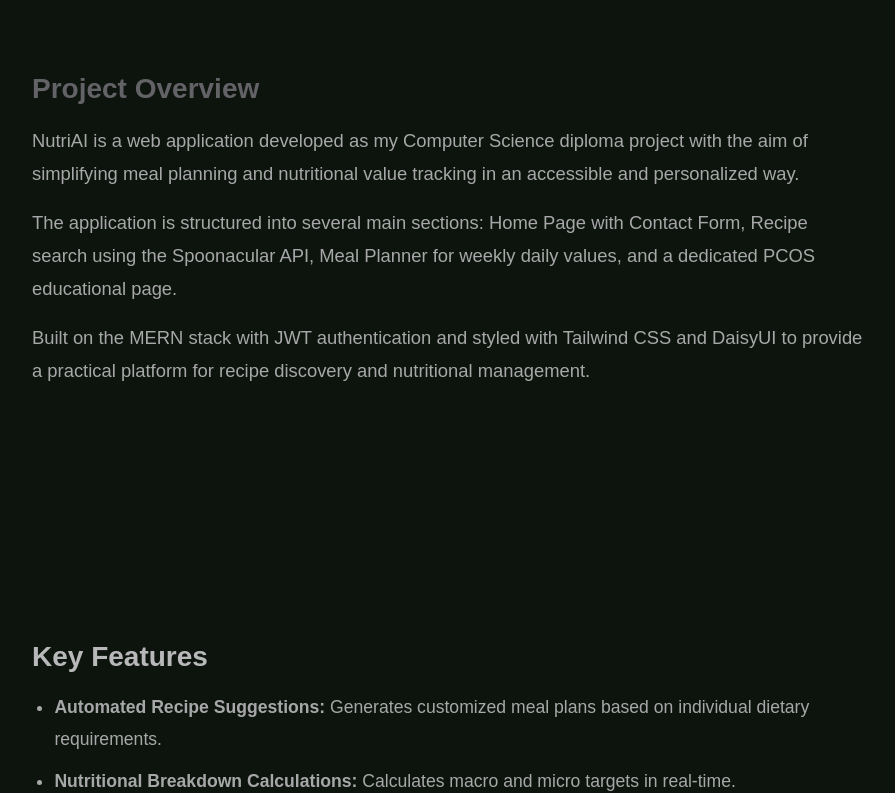
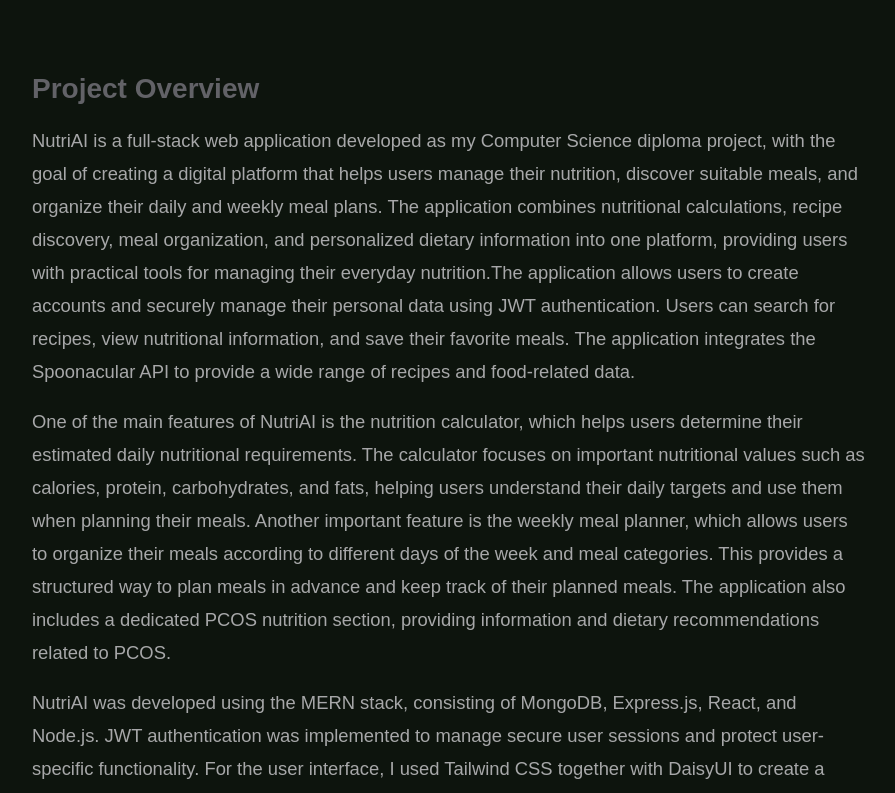
Before and after one commit to rozashkodra/my-portfolio, a React (Vite) app: page /projects/nutriai in a window 1280 px wide. Shown: the part 880-1673 px from the top of the page, without its empty margins (190-1085 px from the left). Built offline with nearby package versions, Linux system fonts and the light colour scheme.

Commit message:
Update portfolio project with NutriAI details

```diff
--- a/src/pages/NutriAIDetails.jsx
+++ b/src/pages/NutriAIDetails.jsx
@@ -1,5 +1,5 @@
-import React from 'react';
-import { Link } from 'react-router-dom';
+import React from "react";
+import { Link } from "react-router-dom";
 
 export default function NutriAIDetails() {
   const techStack = [
@@ -10,7 +10,7 @@ export default function NutriAIDetails() {
     "MERN Stack",
     "REST API",
     "JWT",
-    "Spoonacular API"
+    "Spoonacular API",
   ];
 
   return (
@@ -24,7 +24,8 @@ export default function NutriAIDetails() {
       <header className="detail-header">
         <h1 className="detail-title">NutriAI — Diploma Project</h1>
         <p className="detail-subtitle">
-          NutriAI: Web Application for Nutrition Planning, Recipe Management, and Nutritional Calculation
+          NutriAI: Web Application for Nutrition Planning, Recipe Management,
+          and Nutritional Calculation
         </p>
         <p className="detail-tech-lead">
           NutriAI was developed using the MERN technology stack, consisting of:
@@ -61,13 +62,46 @@ export default function NutriAIDetails() {
       <section className="detail-section">
         <h2 className="detail-section-title muted">Project Overview</h2>
         <p className="detail-text">
-          NutriAI is a web application developed as my Computer Science diploma project with the aim of simplifying meal planning and nutritional value tracking in an accessible and personalized way.
+          NutriAI is a full-stack web application developed as my Computer
+          Science diploma project, with the goal of creating a digital platform
+          that helps users manage their nutrition, discover suitable meals, and
+          organize their daily and weekly meal plans. The application combines
+          nutritional calculations, recipe discovery, meal organization, and
+          personalized dietary information into one platform, providing users
+          with practical tools for managing their everyday nutrition.The
+          application allows users to create accounts and securely manage their
+          personal data using JWT authentication. Users can search for recipes,
+          view nutritional information, and save their favorite meals. The
+          application integrates the Spoonacular API to provide a wide range of
+          recipes and food-related data.
         </p>
         <p className="detail-text">
-          The application is structured into several main sections: Home Page with Contact Form, Recipe search using the Spoonacular API, Meal Planner for weekly daily values, and a dedicated PCOS educational page.
+          One of the main features of NutriAI is the nutrition calculator, which
+          helps users determine their estimated daily nutritional requirements.
+          The calculator focuses on important nutritional values such as
+          calories, protein, carbohydrates, and fats, helping users understand
+          their daily targets and use them when planning their meals. Another
+          important feature is the weekly meal planner, which allows users to
+          organize their meals according to different days of the week and meal
+          categories. This provides a structured way to plan meals in advance
+          and keep track of their planned meals. The application also includes a
+          dedicated PCOS nutrition section, providing information and dietary
+          recommendations related to PCOS.
         </p>
         <p className="detail-text">
-          Built on the MERN stack with JWT authentication and styled with Tailwind CSS and DaisyUI to provide a practical platform for recipe discovery and nutritional management.
+          NutriAI was developed using the MERN stack, consisting of MongoDB,
+          Express.js, React, and Node.js. JWT authentication was implemented to
+          manage secure user sessions and protect user-specific functionality.
+          For the user interface, I used Tailwind CSS together with DaisyUI to
+          create a responsive and consistent design. Through the development of
+          NutriAI, I gained practical experience in full-stack web development,
+          including frontend development with React, backend development with
+          Node.js and Express.js, database management with MongoDB, REST API
+          integration, authentication and authorization with JWT, and responsive
+          interface development. The project also gave me the opportunity to
+          work with an external API, connect different application layers, and
+          develop a complete functional web application from concept to
+          implementation.
         </p>
       </section>
 
@@ -76,16 +110,20 @@ export default function NutriAIDetails() {
         <h2 className="detail-section-title">Key Features</h2>
         <ul className="detail-list">
           <li>
-            <b>Automated Recipe Suggestions:</b> Generates customized meal plans based on individual dietary requirements.
+            <b>Automated Recipe Suggestions:</b> Generates customized meal plans
+            based on individual dietary requirements.
           </li>
           <li>
-            <b>Nutritional Breakdown Calculations:</b> Calculates macro and micro targets in real-time.
+            <b>Nutritional Breakdown Calculations:</b> Calculates macro and
+            micro targets in real-time.
           </li>
           <li>
-            <b>Secure Authentication:</b> Password hashing and JWT-based user session handling.
+            <b>Secure Authentication:</b> Password hashing and JWT-based user
+            session handling.
           </li>
           <li>
-            <b>Interactive Dashboard:</b> Clean layout tracking daily intake against set goals.
+            <b>Interactive Dashboard:</b> Clean layout tracking daily intake
+            against set goals.
           </li>
         </ul>
       </section>
```
